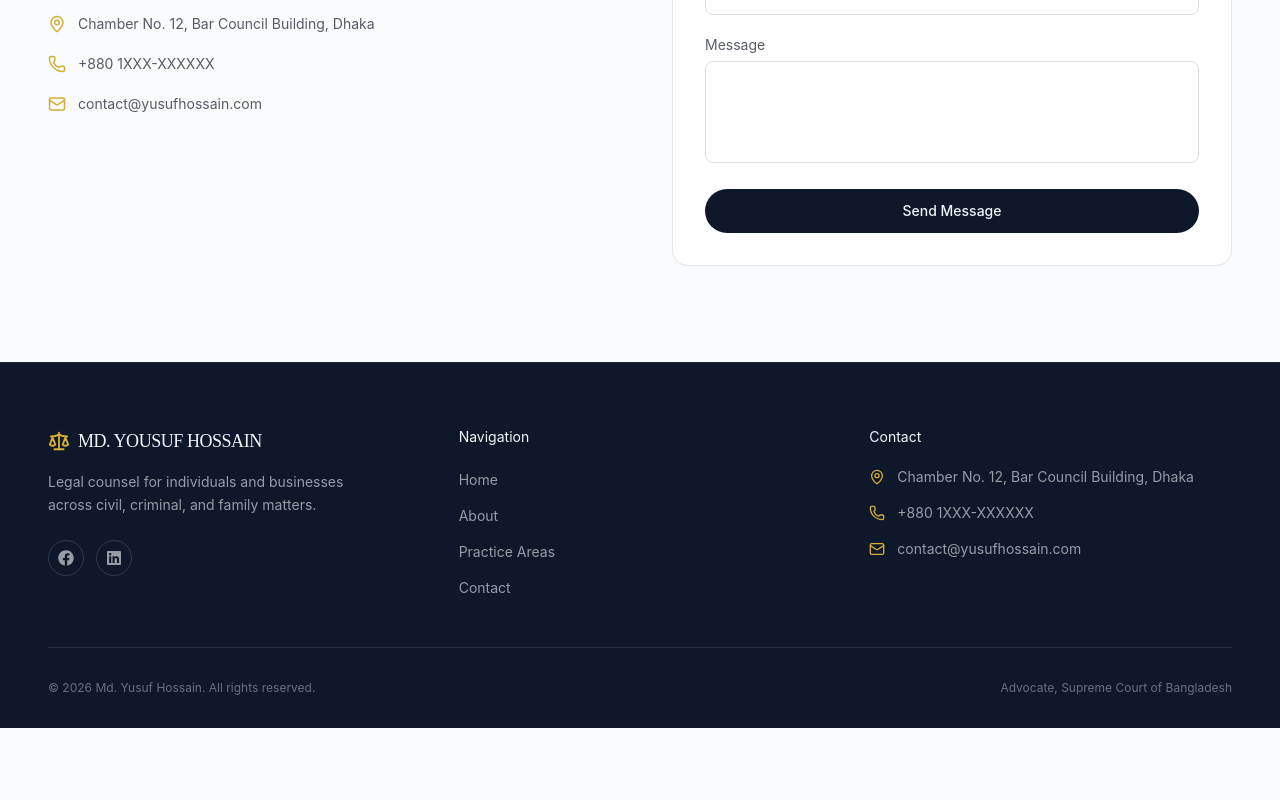
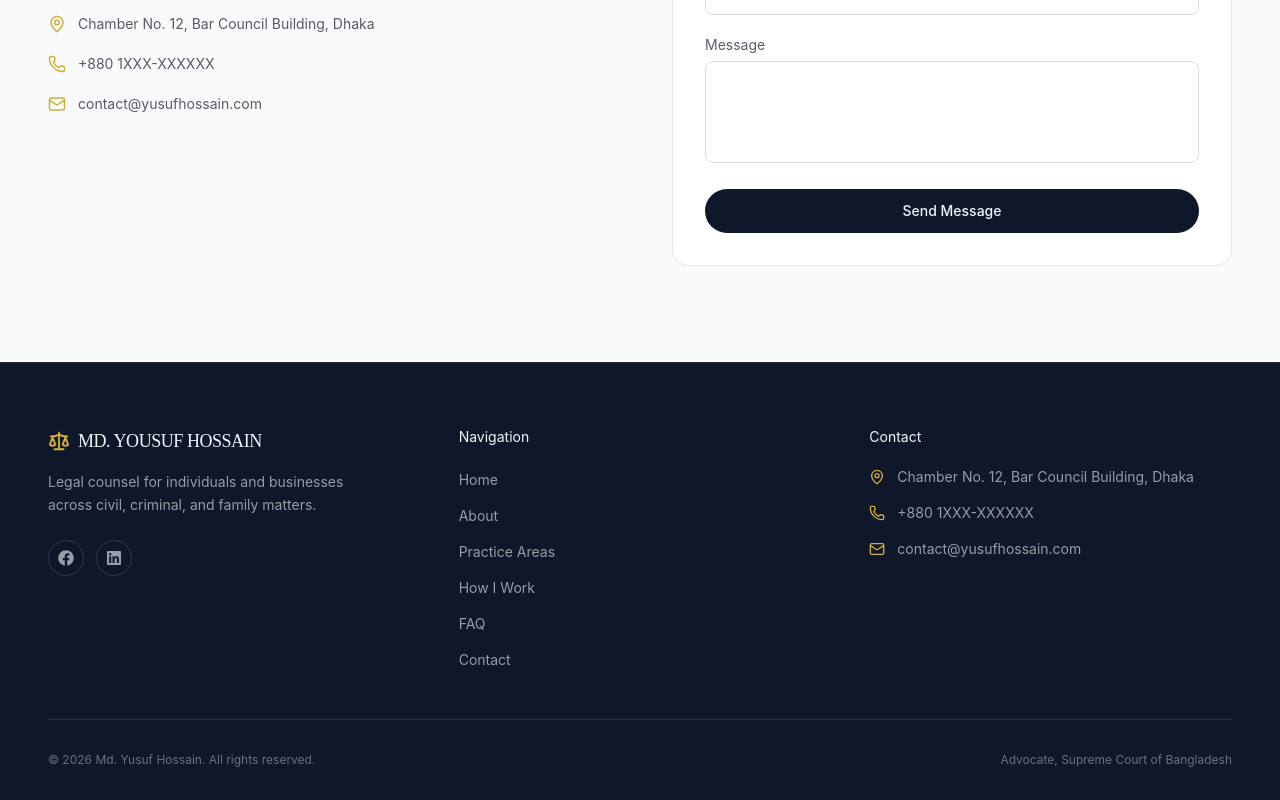
Before and after one commit to riemetoba/advocate-md_yousuf-portfolio, a React (Vite) app: page / in a window 1280 px wide. Shown: the part 3591-4391 px from the top of the page. Before the commit the page ends 4319 px from the top, so only its background shows below. Built offline with nearby package versions, Linux system fonts and the light colour scheme.

Commit message:
feat(footer): add navigation links

```diff
--- a/src/components/layout/Footer.jsx
+++ b/src/components/layout/Footer.jsx
@@ -6,8 +6,9 @@ const navLinks = [
   { label: 'Home', href: '#hero' },
   { label: 'About', href: '#about' },
   { label: 'Practice Areas', href: '#services' },
-  // { label: 'Credentials', href: '#credentials' },
-  { label: 'Contact', href: '#contact' },
+  { label: 'How I Work', href: '#process' },
+  { label: 'FAQ', href: '#faq' },
+  { label: 'Contact', href: '#contact' }
 ];
 
 const socialLinks = [
--- a/src/components/layout/Navbar.jsx
+++ b/src/components/layout/Navbar.jsx
@@ -10,7 +10,7 @@ const navLinks = [
   { label: 'Practice Areas', href: '#services' },
   { label: 'How I Work', href: '#process' },
   { label: 'FAQ', href: '#faq' },
-  { label: 'Contact', href: '#contact' },
+  { label: 'Contact', href: '#contact' }
 ];
 
 const Navbar = () => {
```
